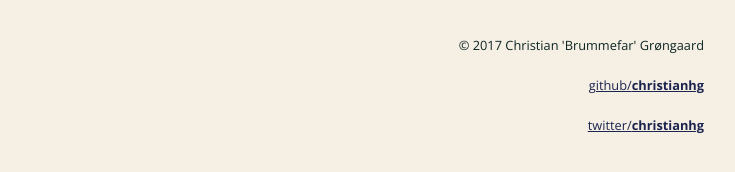
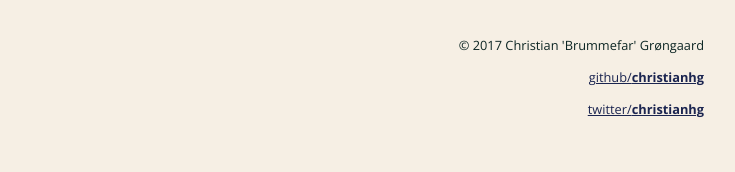
Before and after one commit to christianhg/brummefar.dk, a website built with webpack: page src/main.pug in a window 1280 px wide. Shown: the part 118-290 px from the top of the page, without its empty margins (272-1007 px from the left). Built offline with nearby package versions, Linux system fonts and the light colour scheme; what navigo would draw is missing.

Commit message:
Remove space from footer

```diff
--- a/src/main.pug
+++ b/src/main.pug
@@ -18,7 +18,7 @@ html(lang='en')
       main(role='main')
       footer(role='contentinfo')
         p &copy; 2017 Christian 'Brummefar' Grøngaard
-        p
+          br
           a(href='https://github.com/christianhg') github/#[strong christianhg]
-        p
+          br
           a(href='https://twitter.com/christianhg') twitter/#[strong christianhg]
```
